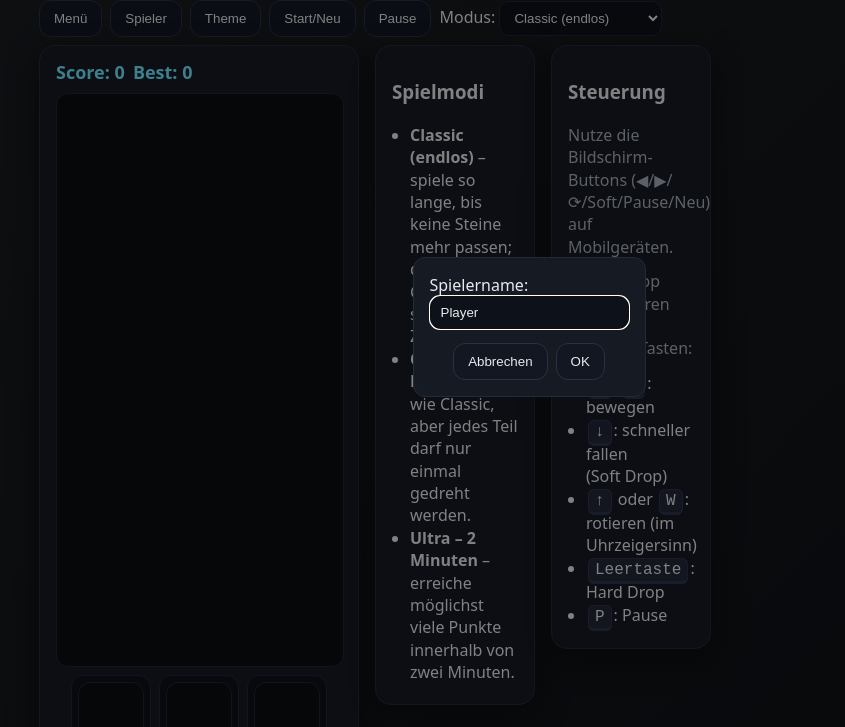
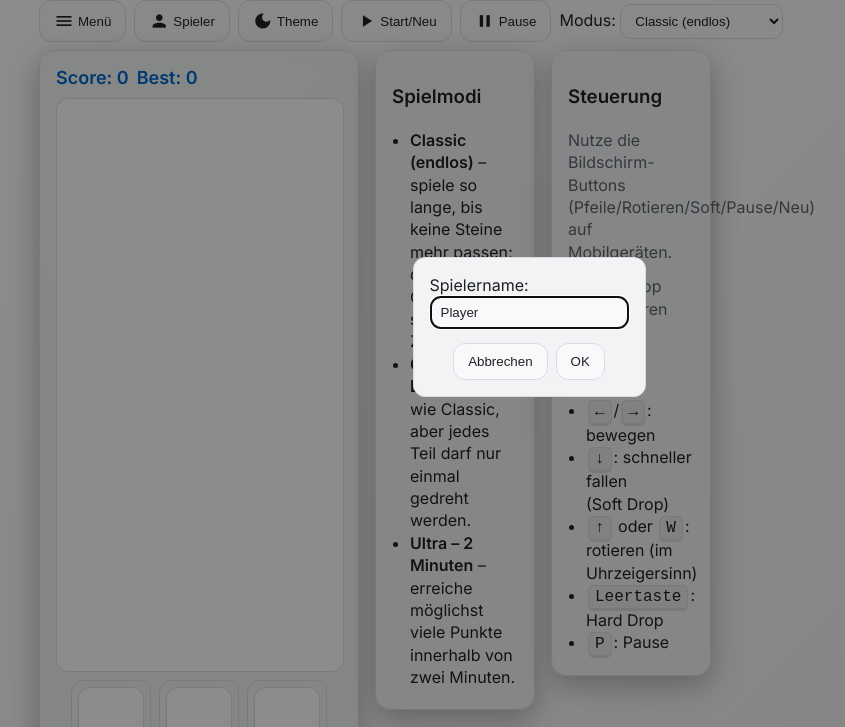
Before and after one commit to mathlass/tetris, a website with bundled scripts: page index.html in a window 1280 px wide. Shown: the part 73-800 px from the top of the page, without its empty margins (111-956 px from the left). Built offline with nearby package versions, Linux system fonts and the light colour scheme; files whose address does not match are found by name.

Commit message:
Modernize UI with new typography, icons, and theme enhancements

```diff
--- a/index.html
+++ b/index.html
@@ -10,6 +10,8 @@
   <meta name="theme-color" content="#0f1115" />
   <link rel="manifest" href="manifest.json" />
   <link rel="apple-touch-icon" href="icons/icon-180.png" />
+  <link href="https://fonts.googleapis.com/css2?family=Inter:wght@400;600&display=swap" rel="stylesheet" />
+  <link href="https://fonts.googleapis.com/icon?family=Material+Icons" rel="stylesheet" />
   <link rel="stylesheet" href="styles.css" />
 </head>
 <body>
@@ -17,11 +19,11 @@
     <div>
       <h1>🧱 Tetris</h1>
       <div class="controls top-controls">
-        <button id="btnMenu">Menü</button>
-        <button id="btnPlayer">Spieler</button>
-        <button id="themeToggle">Theme</button>
-        <button id="btnStart">Start/Neu</button>
-        <button id="btnPause">Pause</button>
+        <button id="btnMenu"><span class="material-icons">menu</span> Menü</button>
+        <button id="btnPlayer"><span class="material-icons">person</span> Spieler</button>
+        <button id="themeToggle"><span class="material-icons" id="themeIcon">brightness_6</span> Theme</button>
+        <button id="btnStart"><span class="material-icons">play_arrow</span> Start/Neu</button>
+        <button id="btnPause"><span class="material-icons">pause</span> Pause</button>
         <label>Modus:
           <select id="modeSelect" class="input">
             <option value="classic">Classic (endlos)</option>
@@ -61,7 +63,7 @@
         </div>
         <div class="panel">
           <h3>Steuerung</h3>
-          <p>Nutze die Bildschirm-Buttons (◀︎/▶︎/⟳/Soft/Pause/Neu) auf Mobilgeräten.</p>
+          <p>Nutze die Bildschirm-Buttons (Pfeile/Rotieren/Soft/Pause/Neu) auf Mobilgeräten.</p>
           <p>Auf Desktop funktionieren zusätzlich folgende Tasten:</p>
           <ul>
             <li><kbd>←</kbd>/<kbd>→</kbd>: bewegen</li>
@@ -78,12 +80,12 @@
   </div>
 
   <div class="mobile-controls" aria-label="Touch Controls">
-    <button id="mLeft" aria-label="Nach links bewegen">◀︎</button>
-    <button id="mRotate" aria-label="Figur rotieren">⟳</button>
-    <button id="mRight" aria-label="Nach rechts bewegen">▶︎</button>
-    <button id="mSoft" aria-label="Soft Drop">Soft ↓</button>
-    <button id="mPause" aria-label="Pause">Pause</button>
-    <button id="mStart" aria-label="Neues Spiel">Neu</button>
+    <button id="mLeft" aria-label="Nach links bewegen"><span class="material-icons">chevron_left</span></button>
+    <button id="mRotate" aria-label="Figur rotieren"><span class="material-icons">rotate_right</span></button>
+    <button id="mRight" aria-label="Nach rechts bewegen"><span class="material-icons">chevron_right</span></button>
+    <button id="mSoft" aria-label="Soft Drop"><span class="material-icons">arrow_downward</span></button>
+    <button id="mPause" aria-label="Pause"><span class="material-icons">pause</span></button>
+    <button id="mStart" aria-label="Neues Spiel"><span class="material-icons">replay</span></button>
   </div>
 
   <div id="menuOverlay" aria-hidden="true">
--- a/src/ui.js
+++ b/src/ui.js
@@ -1,10 +1,19 @@
 import { THEME_KEY, PLAYER_KEY } from './constants.js';
 
 export function initUI(){
-  if (localStorage.getItem(THEME_KEY) === 'light') {
+  const prefersLight = window.matchMedia('(prefers-color-scheme: light)').matches;
+  const storedTheme = localStorage.getItem(THEME_KEY);
+  if (storedTheme === 'light' || (storedTheme === null && prefersLight)) {
     document.body.classList.add('theme-light');
   }
+
   const btnTheme = document.getElementById('themeToggle');
+  const themeIcon = document.getElementById('themeIcon');
+  function updateThemeIcon(){
+    if (!themeIcon) return;
+    themeIcon.textContent = document.body.classList.contains('theme-light') ? 'dark_mode' : 'light_mode';
+  }
+  updateThemeIcon();
   if (btnTheme) {
     btnTheme.addEventListener('click', () => {
       document.body.classList.toggle('theme-light');
@@ -12,6 +21,7 @@ export function initUI(){
         THEME_KEY,
         document.body.classList.contains('theme-light') ? 'light' : 'dark'
       );
+      updateThemeIcon();
     });
   }
 
--- a/styles.css
+++ b/styles.css
@@ -1,9 +1,3 @@
-@font-face{
-  font-family:'Press Start 2P';
-  src:url('fonts/PressStart2P.woff2') format('woff2');
-  font-weight:400;
-  font-style:normal
-}
 :root {
   --bg:#0f1115; --fg:#e8eaed; --muted:#a7b0be; --accent:#6ee7ff;
   --panel-bg:#161a23; --panel-border:#242a36;
@@ -26,9 +20,9 @@
   --input-bg:#f8f9fa; --input-border:#dadce0;
   --table-head-bg:#f1f3f4; --table-even-bg:#f8f9fa; --table-border:#dadce0;
 }
-html,body{height:100%;margin:0;background-color:var(--bg);background-image:linear-gradient(135deg,color-mix(in srgb,var(--bg),#fff 5%),color-mix(in srgb,var(--bg),#000 5%));color:var(--fg);font:500 16px/1.4 system-ui,Segoe UI,Roboto,Helvetica,Arial,sans-serif;overflow-x:hidden;overflow-y:auto}
+html,body{height:100%;margin:0;background-color:var(--bg);background-image:linear-gradient(135deg,color-mix(in srgb,var(--bg),#fff 5%),color-mix(in srgb,var(--bg),#000 5%));color:var(--fg);font:400 16px/1.4 'Inter',system-ui,Segoe UI,Roboto,Helvetica,Arial,sans-serif;overflow-x:hidden;overflow-y:auto}
 .wrap{max-width:980px;margin:24px auto;padding:0 16px;display:grid;grid-template-columns:1fr auto;gap:24px}
-h1{font-size:28px;letter-spacing:1px;margin:0 0 8px;font-family:'Press Start 2P',monospace}
+h1{font-size:28px;letter-spacing:1px;margin:0 0 8px;font-weight:600}
 p{color:var(--muted);margin:0 0 12px}
 .grid{display:grid;grid-template-columns:320px 160px 160px;gap:16px;align-items:start}
 .game-area{display:flex;flex-direction:column;gap:8px;align-items:center}
@@ -39,14 +33,16 @@ p{color:var(--muted);margin:0 0 12px}
   .mobile-controls{display:grid;position:fixed;left:50%;transform:translateX(-50%);bottom:10px;width:100%;max-width:480px;background:var(--panel-bg);border:1px solid var(--panel-border);padding:8px;border-radius:12px;box-shadow:0 4px 12px rgba(0,0,0,.3);z-index:1000}
   body{padding-bottom:120px}
 }
-.panel{background:var(--panel-bg);border:1px solid var(--panel-border);border-radius:16px;padding:14px 16px;box-shadow:0 10px 30px color-mix(in srgb,var(--bg),#000 30%)}
+.panel{background:color-mix(in srgb,var(--panel-bg),transparent 20%);backdrop-filter:blur(8px);border:1px solid var(--panel-border);border-radius:16px;padding:14px 16px;box-shadow:0 10px 30px color-mix(in srgb,var(--bg),#000 30%)}
 canvas{display:block;background:var(--canvas-bg);border-radius:12px;border:1px solid var(--canvas-border)}
 .stats{display:flex;flex-direction:column;gap:8px}
 .stat{background:var(--stat-bg);border:1px solid var(--stat-border);border-radius:12px;padding:10px;text-align:center}
-.stat b{display:block;font-size:22px;margin-top:6px;color:var(--accent);font-family:'Press Start 2P',monospace;letter-spacing:1px}
+.stat b{display:block;font-size:22px;margin-top:6px;color:var(--accent);font-weight:600;letter-spacing:1px}
 .buttons{display:flex;gap:8px;flex-wrap:wrap;margin-top:12px}
-button{cursor:pointer;border:1px solid var(--button-border);background:var(--button-bg);color:var(--fg);padding:10px 14px;border-radius:12px;touch-action:manipulation}
+button{cursor:pointer;border:1px solid var(--button-border);background:var(--button-bg);color:var(--fg);padding:10px 14px;border-radius:12px;touch-action:manipulation;transition:background .2s ease,transform .1s ease;display:flex;align-items:center;gap:4px}
 button:hover{background:var(--button-hover-bg)}
+button:active{transform:scale(.96)}
+button .material-icons{font-size:20px}
 button:focus-visible{outline:2px solid var(--accent);outline-offset:2px}
 kbd{background:var(--kbd-bg);border:1px solid var(--kbd-border);border-bottom-width:3px;border-radius:6px;padding:2px 6px;margin:0 2px}
 ul{padding-left:18px;margin:6px 0}
@@ -69,16 +65,16 @@ select.input option{background:var(--input-bg);color:var(--fg)}
 #overlay{position:fixed;inset:0;display:flex;align-items:center;justify-content:center;opacity:0;pointer-events:none;transition:opacity .25s ease;background:rgba(0,0,0,.45);backdrop-filter:blur(2px) saturate(1.1);z-index:9999}
 #overlay.show{opacity:1;pointer-events:auto}
 #overlay .overlay-card{background:var(--stat-bg);border:1px solid var(--stat-border);border-radius:16px;padding:20px 22px;min-width:320px;max-width:90vw;animation:pop .3s ease-out}
-#overlay h2{margin:0 0 6px;font-family:'Press Start 2P',monospace;letter-spacing:1px}
+#overlay h2{margin:0 0 6px;font-weight:600;letter-spacing:1px}
 @keyframes pop{from{transform:scale(.95);opacity:.6} to{transform:scale(1);opacity:1}}
 /* Pause Overlay */
 .board-wrap{position:relative;touch-action:none;width:100%;max-width:300px;margin:0 auto}
 #game{width:100%;height:auto}
-#pauseOverlay{position:absolute;inset:0;display:flex;align-items:center;justify-content:center;font-weight:800;font-size:48px;letter-spacing:2px;color:var(--fg);background:rgba(0,0,0,.35);opacity:0;pointer-events:none;transition:opacity .2s ease;border-radius:12px;font-family:'Press Start 2P',monospace}
+#pauseOverlay{position:absolute;inset:0;display:flex;align-items:center;justify-content:center;font-weight:800;font-size:48px;letter-spacing:2px;color:var(--fg);background:rgba(0,0,0,.35);opacity:0;pointer-events:none;transition:opacity .2s ease;border-radius:12px}
 #pauseOverlay.show{opacity:1}
 /* Mobile touch controls */
 .mobile-controls{display:none;grid-template-columns:repeat(4,1fr);gap:8px}
-.mobile-controls button{padding:12px 10px;font-size:16px;border-radius:12px}
+.mobile-controls button{padding:16px;font-size:24px;border-radius:12px;display:flex;align-items:center;justify-content:center}
 .timer{font-weight:700; font-size:18px; color:var(--accent)}
 [aria-label]::before,[aria-label]::after{display:none;content:none}
 dialog{border:1px solid var(--panel-border);background:var(--panel-bg);color:var(--fg);border-radius:12px;padding:16px}
```
Also changed, not shown: fonts/PressStart2P.woff2 (deleted).
